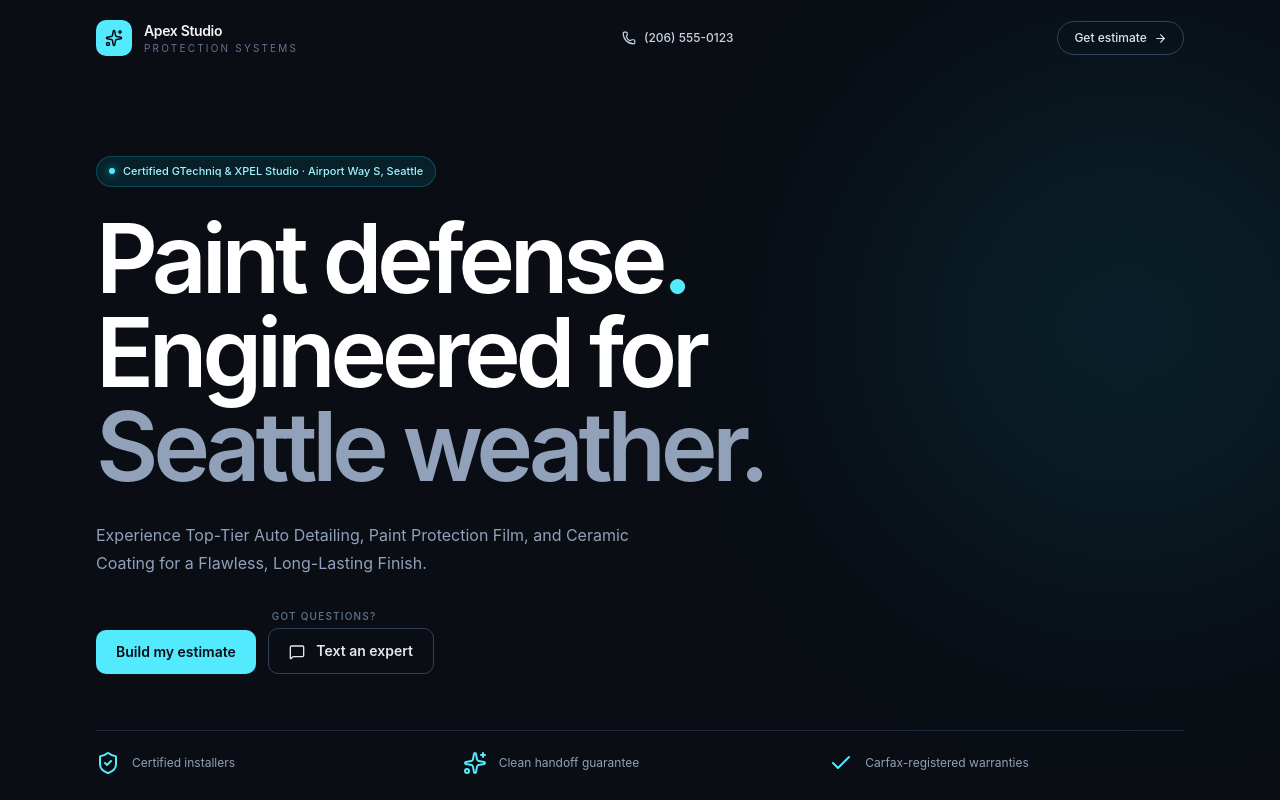
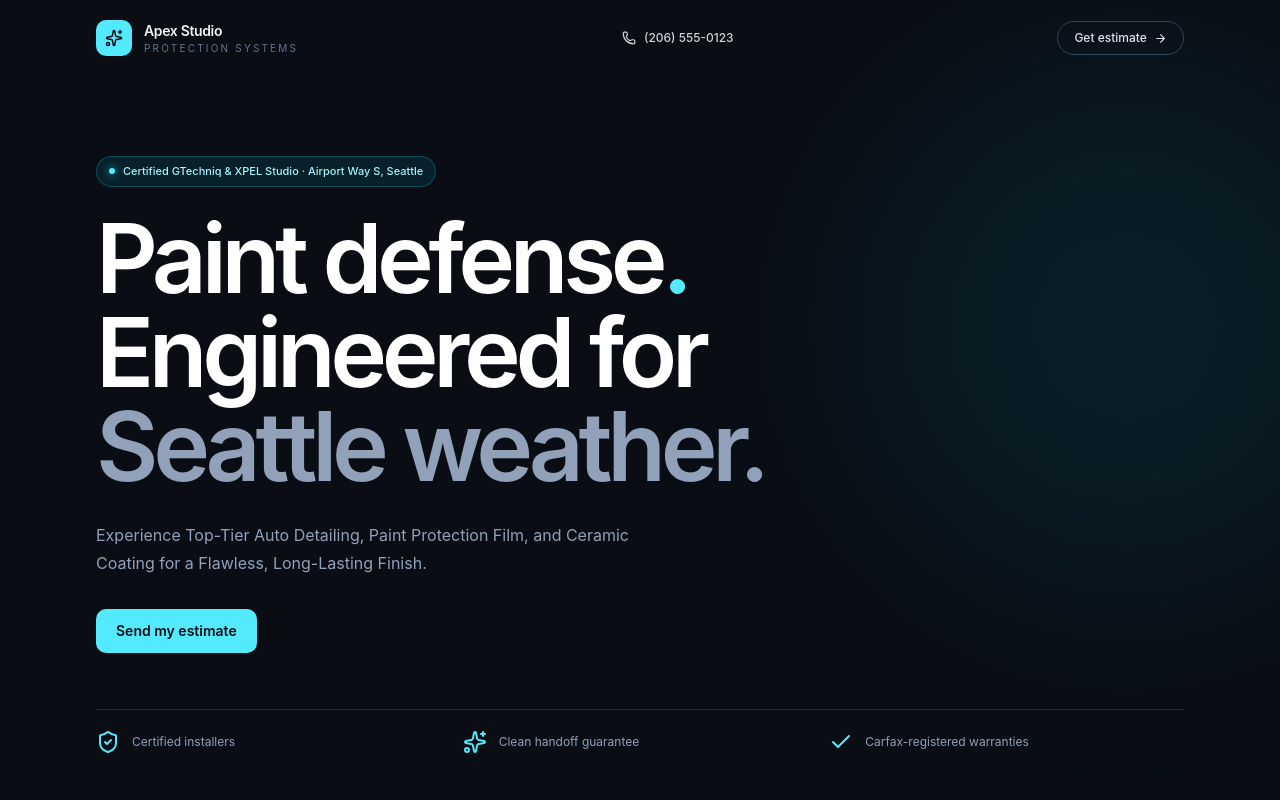
Before and after one commit to D8777/Ad-page-demo, a Next.js app: page / in a window 1280 px wide. Shown: the top 800 px of the page. Built offline with nearby package versions, Linux system fonts and the light colour scheme.

Commit message:
feat: update "Build my estimate" to "Send my estimate" button text
Co-authored-by: D8777 <190535498+D8777@users.noreply.github.com>

```diff
--- a/components/protection-engine.tsx
+++ b/components/protection-engine.tsx
@@ -25,7 +25,7 @@ export function ProtectionEngine() {
     </header>
 
     <section className="relative mx-auto max-w-6xl px-5 pb-16 pt-10 lg:px-8 lg:pb-24 lg:pt-20"><div className="pointer-events-none absolute -right-40 top-0 size-[500px] rounded-full bg-cyan-400/10 blur-[120px]" />
-      <div className="relative max-w-3xl"><div className="mb-6 inline-flex items-center gap-2 rounded-full border border-cyan-400/25 bg-cyan-400/10 px-3 py-1.5 text-[11px] font-medium text-cyan-200"><span className="size-1.5 rounded-full bg-cyan-300 shadow-[0_0_10px_#00d2ff]" /> {siteConfig.trustBadge}</div><h1 className="text-5xl font-semibold leading-[.98] tracking-[-.055em] text-white sm:text-6xl lg:text-8xl">Paint defense<span className="text-cyan-300">.</span><br />Engineered for<br /><span className="text-slate-400">{siteConfig.city} weather.</span></h1><p className="mt-7 max-w-xl text-base leading-7 text-slate-400">Experience Top-Tier Auto Detailing, Paint Protection Film, and Ceramic Coating for a Flawless, Long-Lasting Finish.</p><div className="mt-8 flex flex-wrap items-end gap-3"><a href="#estimator" className="rounded-lg bg-cyan-300 px-5 py-3 text-sm font-semibold text-[#0a0d14] transition hover:bg-cyan-200">Build my estimate</a><div className="flex flex-col gap-1"><span className="px-1 text-[10px] font-medium uppercase tracking-[.12em] text-slate-500">Got questions?</span><a href={`sms:${siteConfig.phone}`} className="rounded-lg border border-slate-700 px-5 py-3 text-sm font-semibold text-slate-200 transition hover:border-slate-500"><MessageSquare className="mr-2 inline" size={16} /> Text an expert</a></div></div></div>
+      <div className="relative max-w-3xl"><div className="mb-6 inline-flex items-center gap-2 rounded-full border border-cyan-400/25 bg-cyan-400/10 px-3 py-1.5 text-[11px] font-medium text-cyan-200"><span className="size-1.5 rounded-full bg-cyan-300 shadow-[0_0_10px_#00d2ff]" /> {siteConfig.trustBadge}</div><h1 className="text-5xl font-semibold leading-[.98] tracking-[-.055em] text-white sm:text-6xl lg:text-8xl">Paint defense<span className="text-cyan-300">.</span><br />Engineered for<br /><span className="text-slate-400">{siteConfig.city} weather.</span></h1><p className="mt-7 max-w-xl text-base leading-7 text-slate-400">Experience Top-Tier Auto Detailing, Paint Protection Film, and Ceramic Coating for a Flawless, Long-Lasting Finish.</p><div className="mt-8 flex flex-wrap items-end gap-3"><a href="#estimator" className="rounded-lg bg-cyan-300 px-5 py-3 text-sm font-semibold text-[#0a0d14] transition hover:bg-cyan-200">Send my estimate</a></div></div>
       <div className="mt-14 grid grid-cols-1 gap-3 border-t border-slate-800 pt-5 sm:grid-cols-3"><Trust icon={<ShieldCheck />} text="Certified installers" /><Trust icon={<Sparkles />} text="Clean handoff guarantee" /><Trust icon={<Check />} text="Carfax-registered warranties" /></div>
     </section>
 
```
